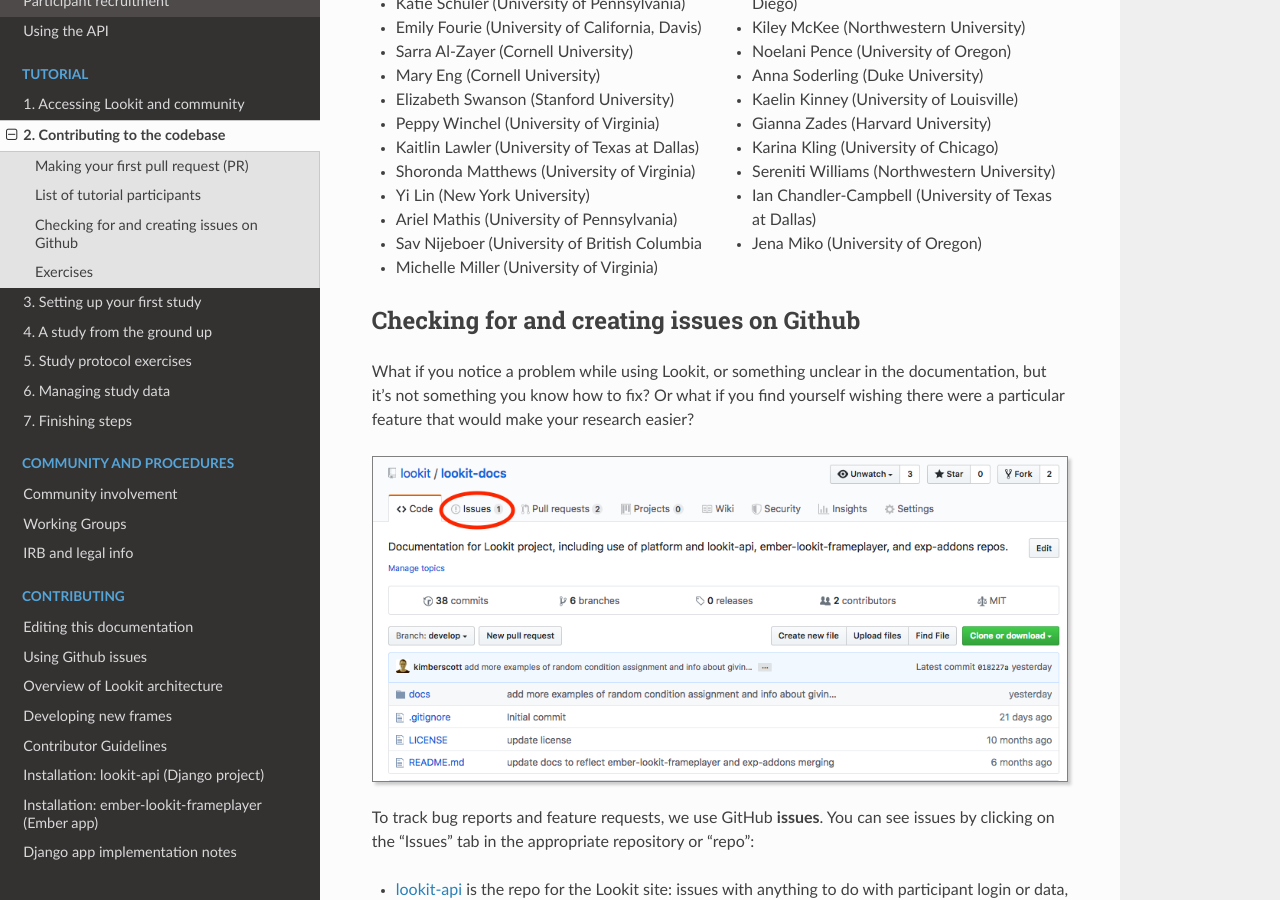
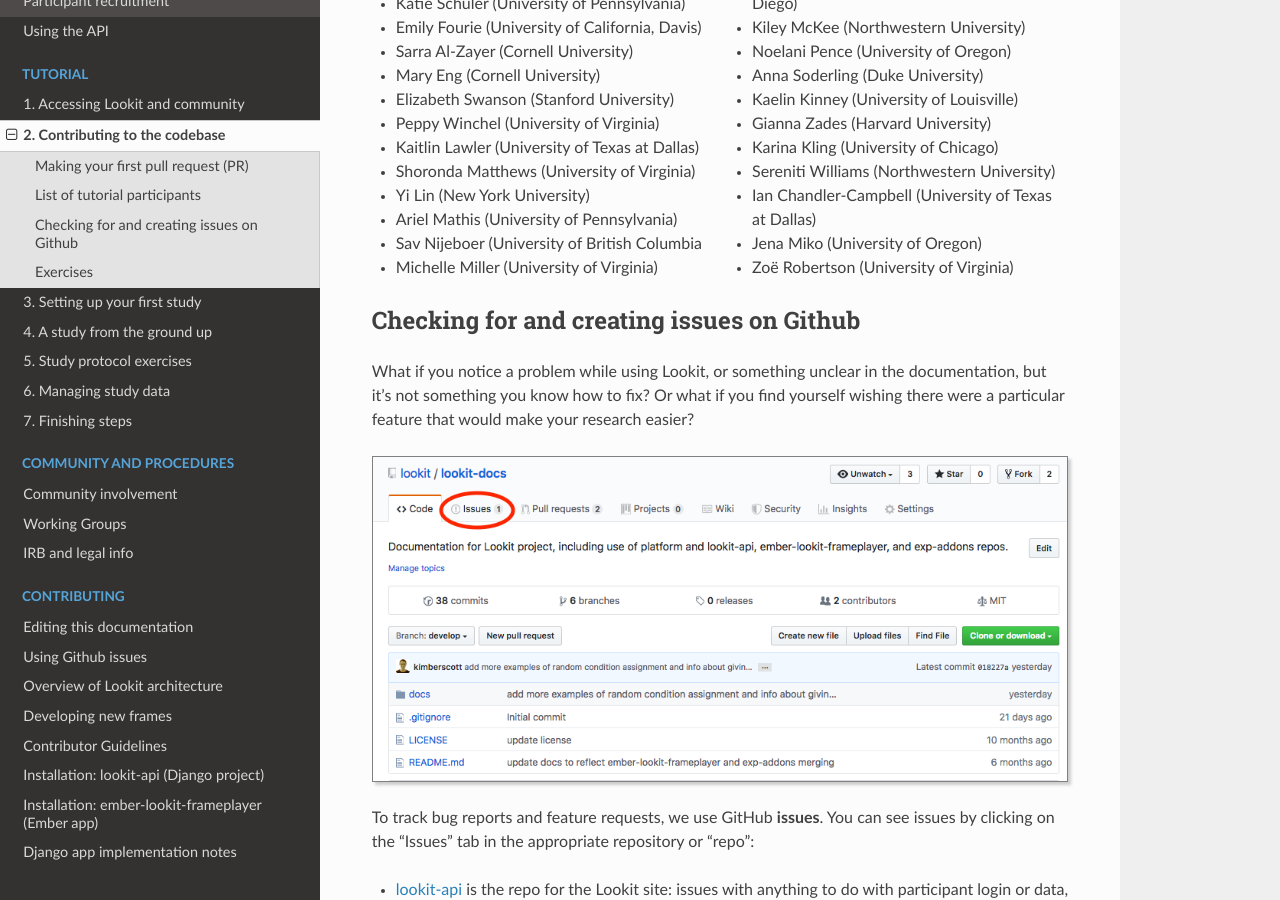
Before and after one commit to lookit/lookit-docs, a Sphinx documentation site: the page built from docs/source/tutorial-contributing.rst, in a window 1280 px wide and 900 px high, scrolled down 6873 px. Built offline with Sphinx 7.4.7 and the Read the Docs theme 2.0.0, drawn with Linux system fonts in a browser that asks for light colours.

Commit message:
Add tutorial participant to list

```diff
--- a/docs/source/tutorial-contributing.rst
+++ b/docs/source/tutorial-contributing.rst
@@ -256,6 +256,7 @@
 - Sereniti Williams (Northwestern University)
 - Ian Chandler-Campbell (University of Texas at Dallas)
 - Jena Miko (University of Oregon)
+- Zoë Robertson (University of Virginia)
 
 Checking for and creating issues on Github
 -------------------------------------------
```
